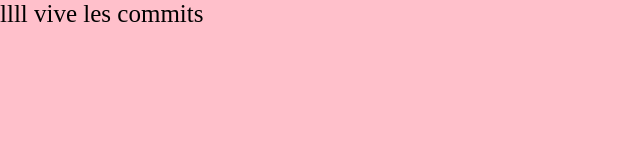
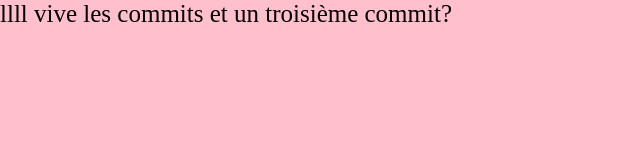
Before and after one commit to Paolin-77/test_gulp_six, a plain HTML site: page index.html in a window 1280 px wide. Shown: the whole page, without its empty margins (0-640 px from the left). Drawn offline with Linux system fonts and the light colour scheme.

Commit message:
third commit

```diff
--- a/index.html
+++ b/index.html
@@ -11,6 +11,8 @@
 
     vive les commits
 
+    et un troisième commit?
+
 
     <script src="js/main.min.js"></script>
 </body>
```
